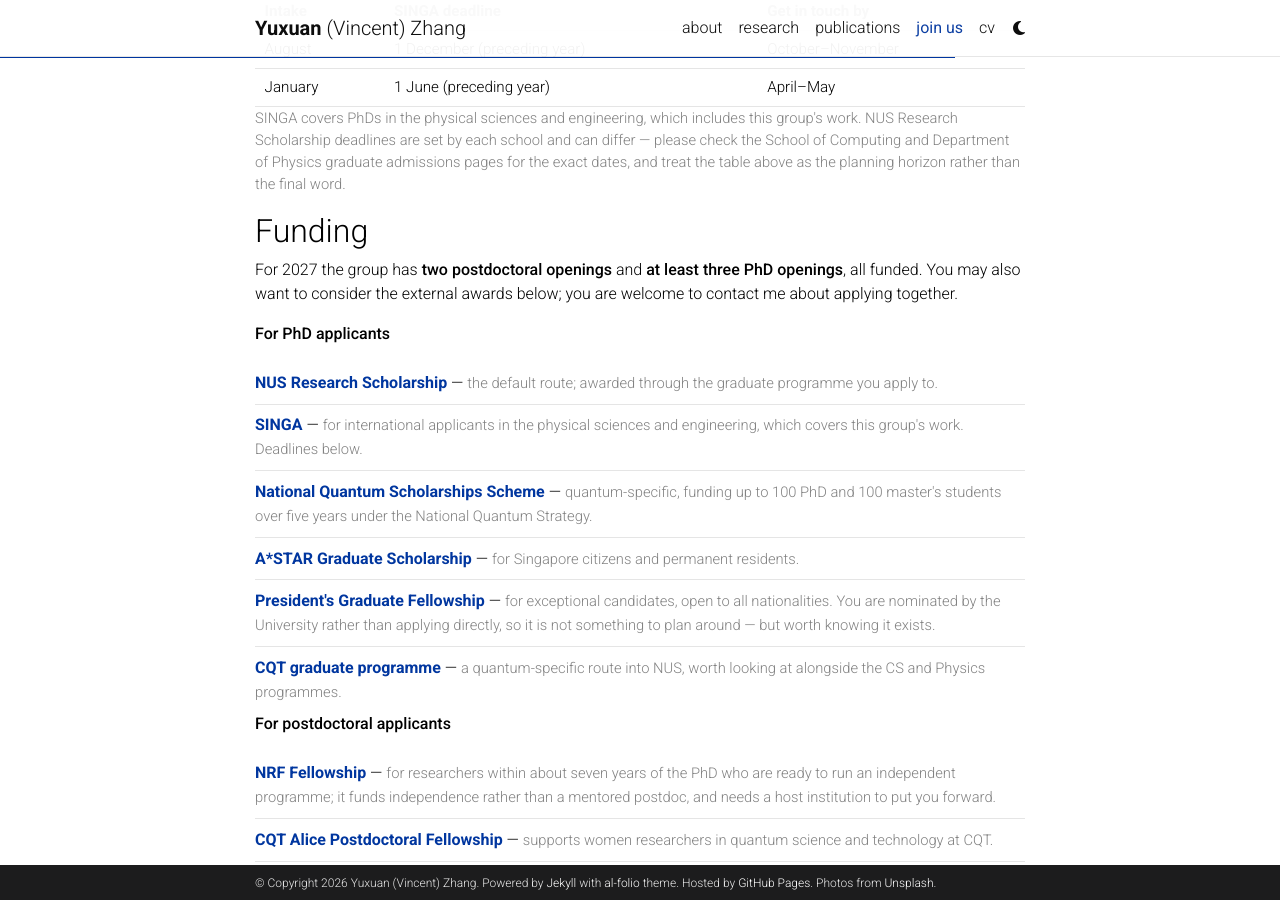
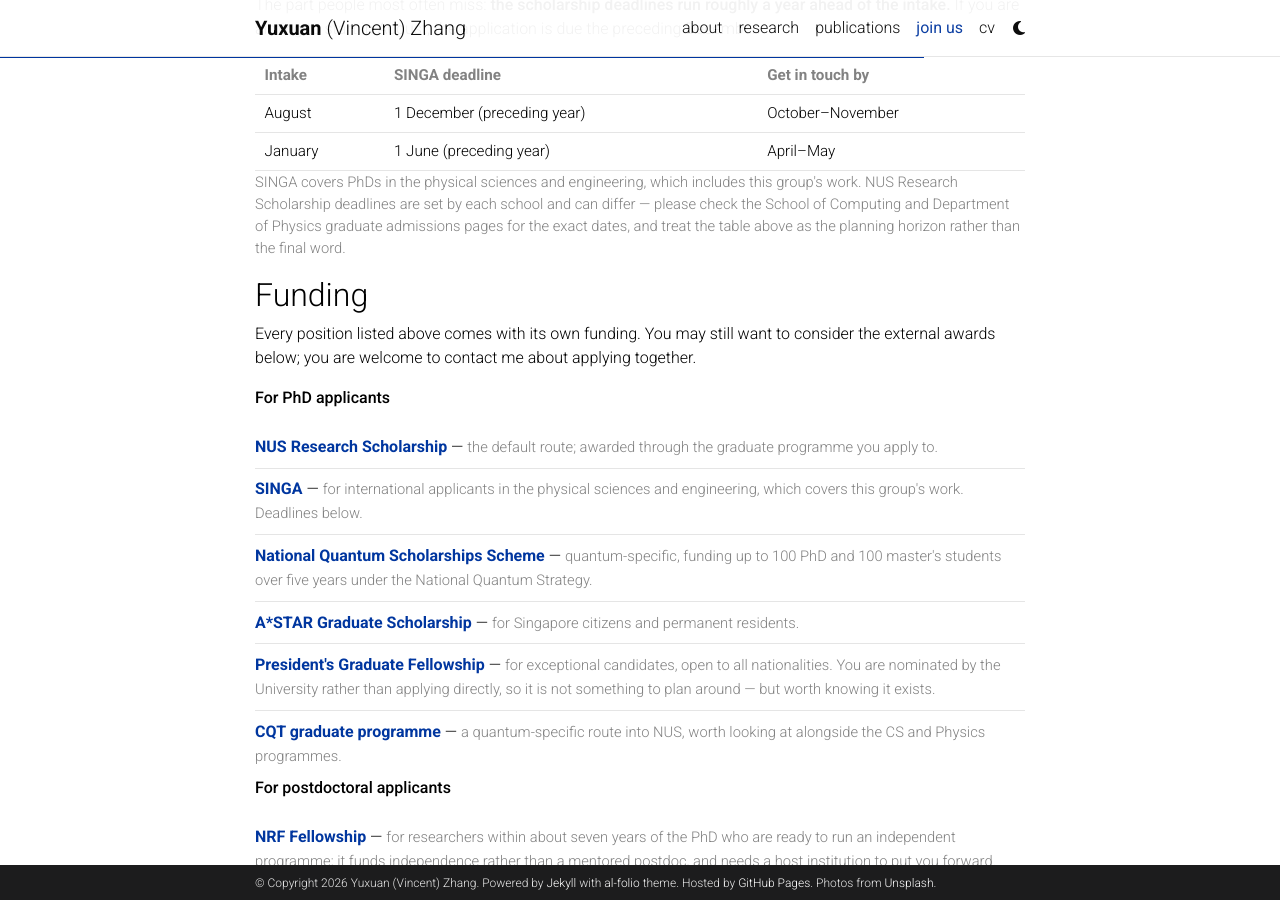
Before and after one commit to yuxuanzhang1995/yuxuanzhang1995.github.io, a Jekyll site: the page built from _pages/join.md, in a window 1280 px wide and 900 px high, scrolled down 1421 px. Built offline with Jekyll 4.4.1, drawn with Linux system fonts in a browser that asks for light colours; comment, search, counter and statistics services are not loaded; a style sheet for code colours, icons or effects is not loaded; some of the changed text lies outside the part shown.

Commit message:
join: lead with the 2027 openings; reword the funding intro

```diff
--- a/_pages/join.md
+++ b/_pages/join.md
@@ -92,9 +96,8 @@
 
 ## Funding
 
-For 2027 the group has **two postdoctoral openings** and **at least three PhD openings**, all funded.
-You may also want to consider the external awards below; you are welcome to contact me about
-applying together.
+Every position listed above comes with its own funding. You may still want to consider the external
+awards below; you are welcome to contact me about applying together.
 
 **For PhD applicants**
 
```
Also changed, not shown: other parts of _pages/join.md (+6 -2 lines).
